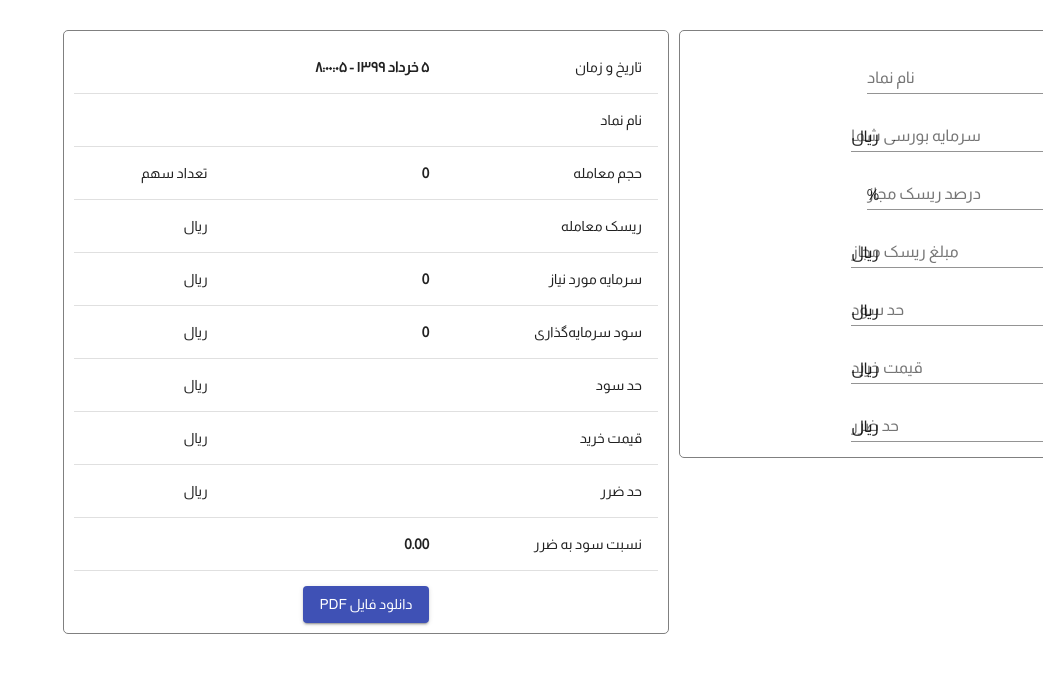
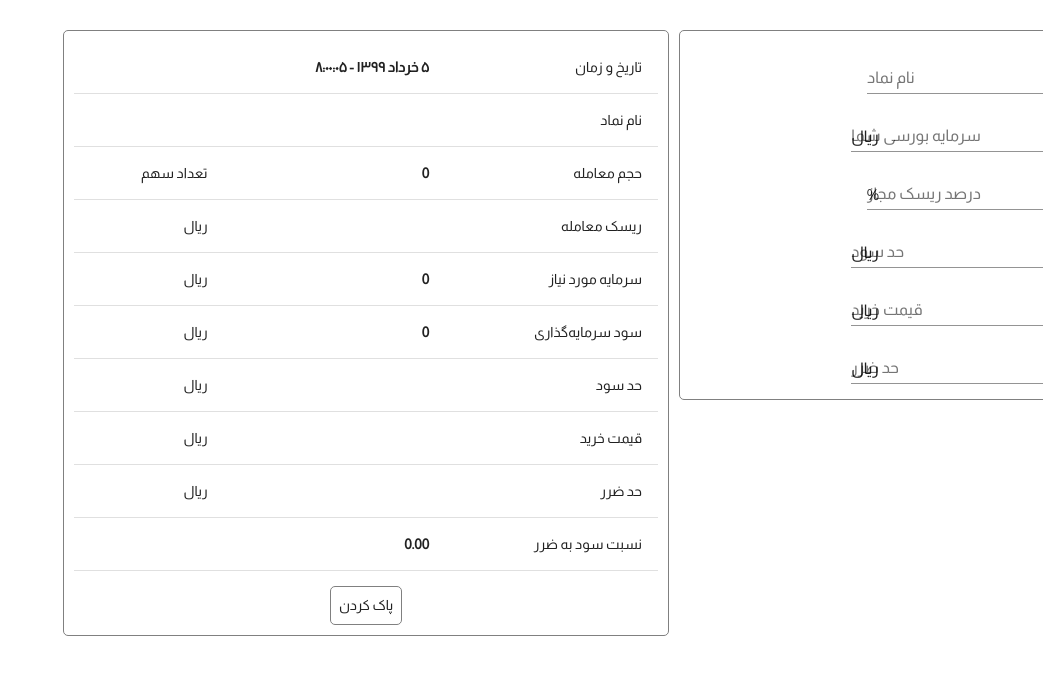
Before and after one commit to zhn1010/stock-risk-calculator, a React (Create React App) app: page / in a window 1280 px wide. Shown: the top 674 px of the page, without its empty margins (237-1280 px from the left). Built offline with nearby package versions, Linux system fonts and the light colour scheme; what jss-rtl would draw is missing.

Commit message:
Removes PDF button and Adds clear button

```diff
--- a/src/App.js
+++ b/src/App.js
@@ -2,7 +2,7 @@ import React from 'react';
 import './App.css';
 import { createMuiTheme, ThemeProvider, TextField, Button } from '@material-ui/core';
 // import Pdf from "react-to-pdf";
-import { exportComponentAsPDF } from "react-component-export-image";
+// import { exportComponentAsPDF } from "react-component-export-image";
 import { create } from 'jss';
 import rtl from 'jss-rtl';
 import { StylesProvider, jssPreset } from '@material-ui/core/styles';
@@ -31,7 +31,7 @@ function numberWithCommas(x, num = 3) {
 }
 
 function App() {
-  const [values, setValues] = React.useState({
+  const startState = {
     investmentAmount: '',
     riskPercent: null,
     riskPrice: '',
@@ -39,7 +39,8 @@ function App() {
     buyPrice: '',
     lossLimit: '',
     indexName: '',
-  });
+  };
+  const [values, setValues] = React.useState(startState);
   const componentRef = React.useRef();
   const theme = createMuiTheme({
     direction: 'rtl',
@@ -128,13 +129,6 @@ function App() {
                       />
                     </div>
                     <PriceInput
-                      value={values.riskPrice}
-                      onChange={handleChange}
-                      error={Number(values.riskPrice) > Number(values.investmentAmount)}
-                      label="مبلغ ریسک مجاز"
-                      name="riskPrice"
-                    />
-                    <PriceInput
                       value={values.profitLimit}
                       onChange={handleChange}
                       label="حد سود"
@@ -211,8 +205,8 @@ function App() {
                       </TableRow>
                   </TableBody>
                 </Table>
-                <Button variant="contained" color="primary" onClick={() => exportComponentAsPDF(componentRef, `${values.indexName} ${dateTime}.pdf`)}>
-                  دانلود فایل PDF
+                <Button onClick={() => {setValues(startState)}} style={{border: '1px solid gray', borderRadius: 5}}>
+                  پاک کردن
                 </Button>
               </div>
             </Grid>
```
